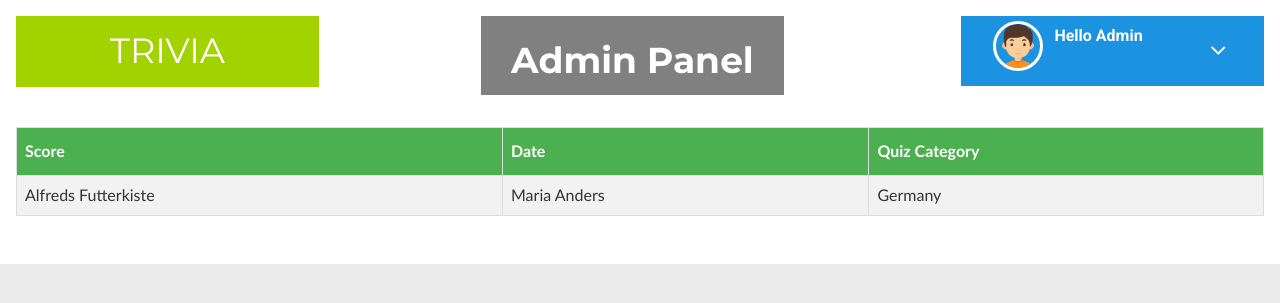
After one commit to richujain/Trivia, a PHP site: page /home/result.php in a window 1280 px wide. The commit adds this page. Shown: the top 303 px of the page. Run offline with PHP 8.4, Linux system fonts and the light colour scheme; the visitor is signed in with stand-in values (Sample User, id 1).

```diff
--- /dev/null
+++ b/home/result.php
@@ -0,0 +1,195 @@
+
+<?php error_reporting(0); ?>
+<!DOCTYPE HTML>
+<html>
+<head>
+<title>Quiz Admin panel</title>
+<meta name="viewport" content="width=device-width, initial-scale=1">
+<meta http-equiv="Content-Type" content="text/html; charset=utf-8" />
+<meta name="keywords" content="" />
+<script type="application/x-javascript"> addEventListener("load", function() { setTimeout(hideURLbar, 0); }, false); function hideURLbar(){ window.scrollTo(0,1); } </script>
+<!-- Bootstrap Core CSS -->
+<link href="css/bootstrap.min.css" rel='stylesheet' type='text/css' />
+<!-- Custom CSS -->
+<link href="css/style.css" rel='stylesheet' type='text/css' />
+<link rel="stylesheet" href="css/morris.css" type="text/css"/>
+<!-- Graph CSS -->
+<link href="css/font-awesome.css" rel="stylesheet">
+<!-- jQuery -->
+<script src="js/jquery-2.1.4.min.js"></script>
+<!-- //jQuery -->
+<link href='//fonts.googleapis.com/css?family=Roboto:700,500,300,100italic,100,400' rel='stylesheet' type='text/css'/>
+<link href='//fonts.googleapis.com/css?family=Montserrat:400,700' rel='stylesheet' type='text/css'>
+<!-- lined-icons -->
+<link rel="stylesheet" href="css/icon-font.min.css" type='text/css' />
+<!-- //lined-icons -->
+</head>
+<?php
+
+				// Create connection
+				$conn = mysqli_connect("localhost","root","root","trivia");
+
+				// Check connection
+				if ($conn->connect_error) {
+					die("Connection failed: " . $conn->connect_error);
+				}
+
+				?>
+<style>
+.button {
+  background-color: #4CAF50; /* Green */
+  border: none;
+  color: white;
+  padding: 15px 32px;
+  text-align: center;
+  width: 100%;
+  height: 100%;
+  text-decoration: none;
+  display: inline-block;
+  font-size: 16px;
+  margin: 4px 2px;
+  cursor: pointer;
+}
+#customers {
+  font-family: "Trebuchet MS", Arial, Helvetica, sans-serif;
+  border-collapse: collapse;
+  width: 100%;
+}
+
+#customers td, #customers th {
+  border: 1px solid #ddd;
+  padding: 8px;
+}
+
+#customers tr:nth-child(even){background-color: #f2f2f2;}
+
+#customers tr:hover {background-color: #ddd;}
+
+#customers th {
+  padding-top: 12px;
+  padding-bottom: 12px;
+  text-align: left;
+  background-color: #4CAF50;
+  color: white;
+}
+</style>
+<?php
+	function logout() {
+		session_start();
+		session_destroy();
+		header("Location: ../index.php");
+		exit();
+  }
+
+  if (isset($_GET['logout'])) {
+    logout();
+  }
+  ?>
+<?php
+session_start();
+$username = $_SESSION["username"];
+
+?>
+<body>
+   <div class="page-container">
+   <!--/content-inner-->
+             <!--header start here-->
+				<div class="header-main">
+					<div class="logo-w3-agile">
+								<h1><a href="index.php">Trivia</a></h1>
+							</div>
+							<div class="profile_details w3l" style="background-color:grey;margin-left:150px;">
+								  <h1  style="color:white;"><b> Admin  Panel</b></h1>
+							</div>
+
+						<div class="profile_details w3l" style="float: right">
+								<ul>
+									<li class="dropdown profile_details_drop">
+										<a href="#" class="dropdown-toggle" data-toggle="dropdown" aria-expanded="false">
+											<div class="profile_img">
+												<span class="prfil-img"><img src="images/user.png" alt=""> </span>
+												<div class="user-name">
+													<p><?php echo "Hello Admin"?></p>
+													<span></span>
+												</div>
+												<i class="fa fa-angle-down"></i>
+												<i class="fa fa-angle-up"></i>
+												<div class="clearfix"></div>
+											</div>
+										</a>
+										<ul class="dropdown-menu drp-mnu">
+											<li> <a href="#"><i class="fa fa-user"></i> Profile</a> </li>
+											<li> <a href="index.php?logout=true"><i class="fa fa-sign-out"></i> Logout</a> </li>
+										</ul>
+									</li>
+								</ul>
+							</div>
+
+				     <div class="clearfix"> </div>
+
+
+		<div class="four-grids">
+  			<center>
+
+    <table id="customers">
+  <tr>
+    <th>Score</th>
+    <th>Date</th>
+    <th>Quiz Category</th>
+  </tr>
+  <tr>
+    <td>Alfreds Futterkiste</td>
+    <td>Maria Anders</td>
+    <td>Germany</td>
+  </tr>
+</table>
+			</center>
+
+
+		</div>
+<!--//four-grids here-->
+
+
+
+
+
+
+<!-- script-for sticky-nav -->
+		<script>
+		$(document).ready(function() {
+			 var navoffeset=$(".header-main").offset().top;
+			 $(window).scroll(function(){
+				var scrollpos=$(window).scrollTop();
+				if(scrollpos >=navoffeset){
+					$(".header-main").addClass("fixed");
+				}else{
+					$(".header-main").removeClass("fixed");
+				}
+			 });
+
+		});
+		</script>
+		<!-- /script-for sticky-nav -->
+<!--inner block start here-->
+<div class="inner-block">
+
+</div>
+<!--inner block end here-->
+<!--copy rights start here-->
+<!--
+<div class="copyrights">
+	 <p>© 2016 Pooled. All Rights Reserved | Design by  <a href="http://w3layouts.com/" target="_blank">W3layouts</a> </p>
+</div>
+	-->
+<!--COPY rights end here-->
+</div>
+</div>
+
+<script src="js/jquery.nicescroll.js"></script>
+<script src="js/scripts.js"></script>
+<!-- Bootstrap Core JavaScript -->
+   <script src="js/bootstrap.min.js"></script>
+   <!-- /Bootstrap Core JavaScript -->
+
+</body>
+</html>
```
Also changed, not shown: home/admin_panel.php (added, +239 -0 lines), home/technology_quiz.php (+38 -12 lines).
